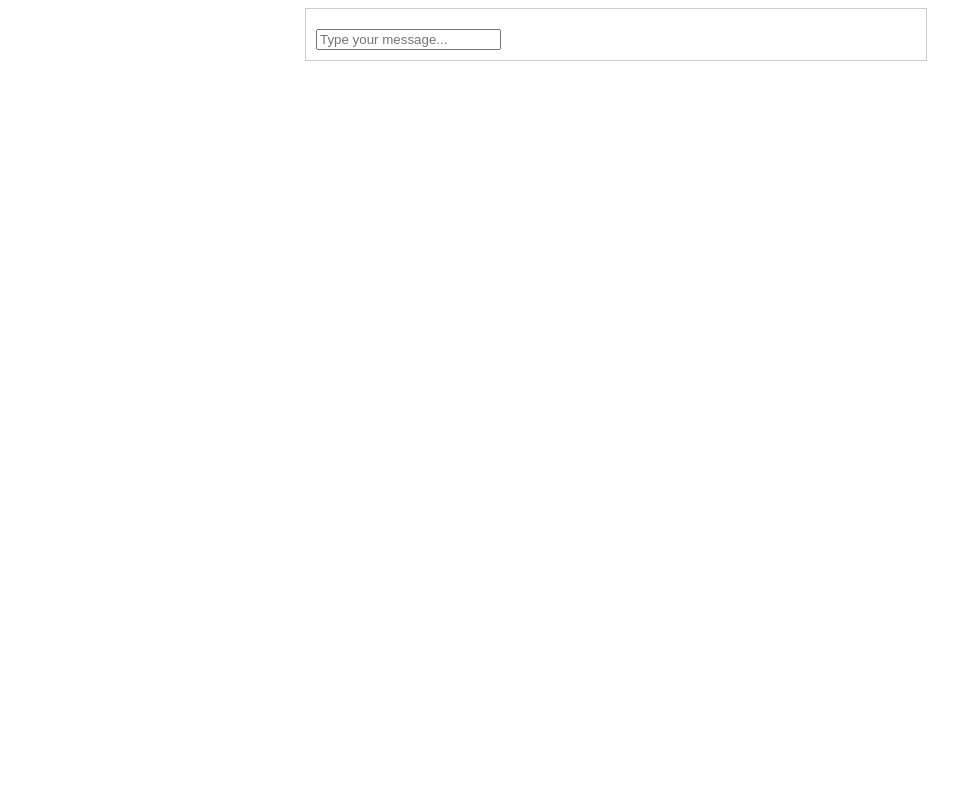
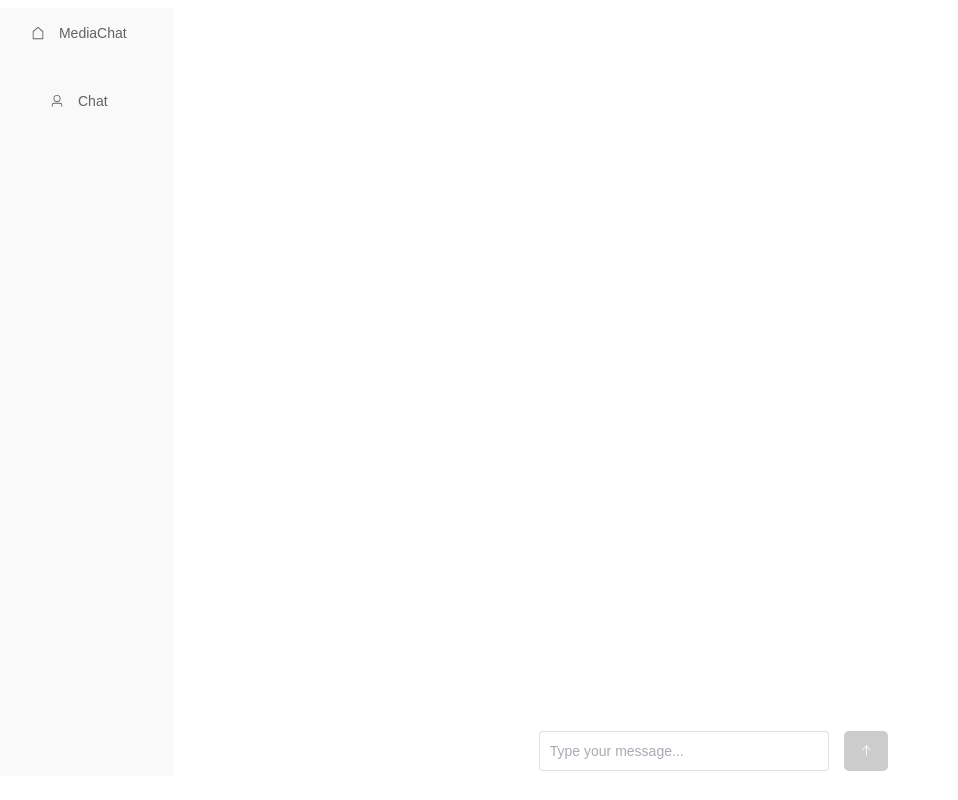
Before and after one commit to 111ximo/MediaModel, a Vue app in the folder frontend_vue/: page / in a window 1280 px wide. Shown: the whole page, without its empty margins (24-982 px from the left). Built offline with nearby package versions, Linux system fonts and the light colour scheme.

Commit message:
初步完成了前端界面

```diff
--- a/frontend_vue/package.json
+++ b/frontend_vue/package.json
@@ -9,7 +9,9 @@
     "preview": "vite preview"
   },
   "dependencies": {
+    "@element-plus/icons-vue": "^2.3.1",
     "axios": "^1.7.7",
+    "element-plus": "^2.8.4",
     "vue": "^3.4.37"
   },
   "devDependencies": {
--- a/frontend_vue/src/components/Chat.vue
+++ b/frontend_vue/src/components/Chat.vue
@@ -1,12 +1,12 @@
 <script setup>
-import { ref, onBeforeUnmount } from 'vue';
-
-const userMessage = ref('');
-const messages = ref([]);
+import { ref } from 'vue';
+import { Top, House, User } from '@element-plus/icons-vue';
+const userMessage = ref('');//存储用户输入的消息
+const messages = ref([]);//存储所有的聊天记录
 
 const sendMessage = async () => {
     if (!userMessage.value) return;
-
+    //添加用户消息到聊天记录
     messages.value.push({ role: 'User', content: userMessage.value });
 
     const response = await fetch('http://localhost:5000/chat', {
@@ -37,39 +37,153 @@ const sendMessage = async () => {
     userMessage.value = '';
 };
 
-onBeforeUnmount(() => {
-    // 可以在这里关闭连接等清理操作
-});
 </script>
 
 <template>
-    <div class="chat-container">
-        <div class="messages">
-            <div v-for="(msg, index) in messages" :key="index" class="message">
-                <strong>{{ msg.role }}:</strong> {{ msg.content }}
+    <div class="container">
+        <div class="aside">
+            <el-button class="button">
+                <el-icon class="icon">
+                    <House />
+                </el-icon>
+                <span class="button-text">MediaChat</span></el-button><br />
+            <el-button class="button">
+                <el-icon class="icon">
+                    <User />
+                </el-icon>
+                <span class="button-text">Chat</span></el-button>
+        </div>
+        <div class="chat-container">
+            <div class="messages">
+                <div v-for="(msg, index) in messages" :key="index"
+                    :class="['message', msg.role === 'User' ? 'user-message' : 'assistant-message']">
+                    <strong>{{ msg.role }}:</strong> {{ msg.content }}
+                </div>
+            </div>
+            <div class="input_container">
+                <el-input class="input" v-model="userMessage" @keyup.enter="sendMessage"
+                    placeholder="Type your message..." />
+
+                <el-button @click="sendMessage" class="input-button" icon="Top" />
+
+
             </div>
         </div>
-        <input v-model="userMessage" @keyup.enter="sendMessage" placeholder="Type your message..." />
     </div>
 </template>
 
 
 
 <style>
+.container {
+    display: flex;
+    height: 96vh;
+    /* 使容器占满整个视口高度 */
+}
+
+
+.aside {
+    display: flex;
+    flex-direction: column;
+    /* 改为纵向排列 */
+    width: 15%;
+    height: 100%;
+    background-color: rgba(249, 249, 249, 1);
+    align-items: center;
+    /* 子元素居中 */
+    justify-content: flex-start;
+    /* 子元素从顶部开始排列 */
+
+}
+
+.aside .icon {
+    margin-right: 8px;
+}
+
+
+.button {
+    width: 100%;
+    /* 确保按钮占满一行的宽度 */
+    height: 50px;
+    margin: 0;
+    /* 调整垂直间距 */
+    background-color: rgba(249, 249, 249, 1);
+    text-align: left;
+    /* 文本左对齐 */
+    border: none;
+}
+
+.button:hover {
+    background-color: rgba(236, 236, 236, 255);
+    color: black;
+}
+
 .chat-container {
-    max-width: 600px;
-    margin: auto;
-    border: 1px solid #ccc;
+    flex: 1;
+    display: flex;
+    margin: 0;
+    max-width: 85%;
+    height: 100%;
+    border: none;
     padding: 10px;
+    flex-direction: column;
+    /* 使子元素垂直排列 */
 }
 
 .messages {
-    max-height: 400px;
+    flex: 1;
     overflow-y: auto;
     margin-bottom: 10px;
 }
 
-.message {
+.user-message {
+    margin:20px 0;
+    width:30%;
+    border-radius: 5px;
+    /* User 消息的背景色 */
+    margin-left: auto;
+    /* 向右对齐 */
+    text-align: right;
+}
+
+.assistant-message {
     margin: 5px 0;
+    /* Assistant 消息的背景色 */
+    margin-right: auto;
+    /* 向左对齐 */
+    text-align: left;
+}
+
+.input_container {
+    display: flex;
+    align-items: center;
+    gap: 10px;
+    padding: 10px 0;
+
+    /* 添加顶部边框 */
+    justify-content: center;
+}
+
+.input {
+    width: 300px;
+    height: 50px;
+    border: none;
+    padding: 5px;
+    color: rgba(244, 244, 244, 255);
+
+}
+
+.input-button {
+    background-color: #ccc;
+    height: 40px;
+    color: white;
+    border: none;
+    cursor: pointer;
+    border-radius: 5px;
+}
+
+.input-button:hover {
+    background-color: #999;
+    color: black;
 }
 </style>
--- a/frontend_vue/src/main.js
+++ b/frontend_vue/src/main.js
@@ -1,5 +1,15 @@
 import { createApp } from 'vue'
 
+//导入ElementPlus组件库
+import ElementPlus from 'element-plus';//导入ElementPlus组件库的所有模块和功能
+import 'element-plus/dist/index.css';//导入ElementPlus组件所需的全局Css样式
+import * as ElementPlusIconsVue from '@element-plus/icons-vue';//导入ElementPlus组件库的图标库
+
 import App from './App.vue'
+const app=createApp(App)
 
-createApp(App).mount('#app')
+for (const[key,component] of Object.entries(ElementPlusIconsVue)){
+    app.component(key,component)
+}
+app.use(ElementPlus)
+app.mount('#app')
```
Also changed, not shown: 2 other files (tests, documents, lock files or other folders).
